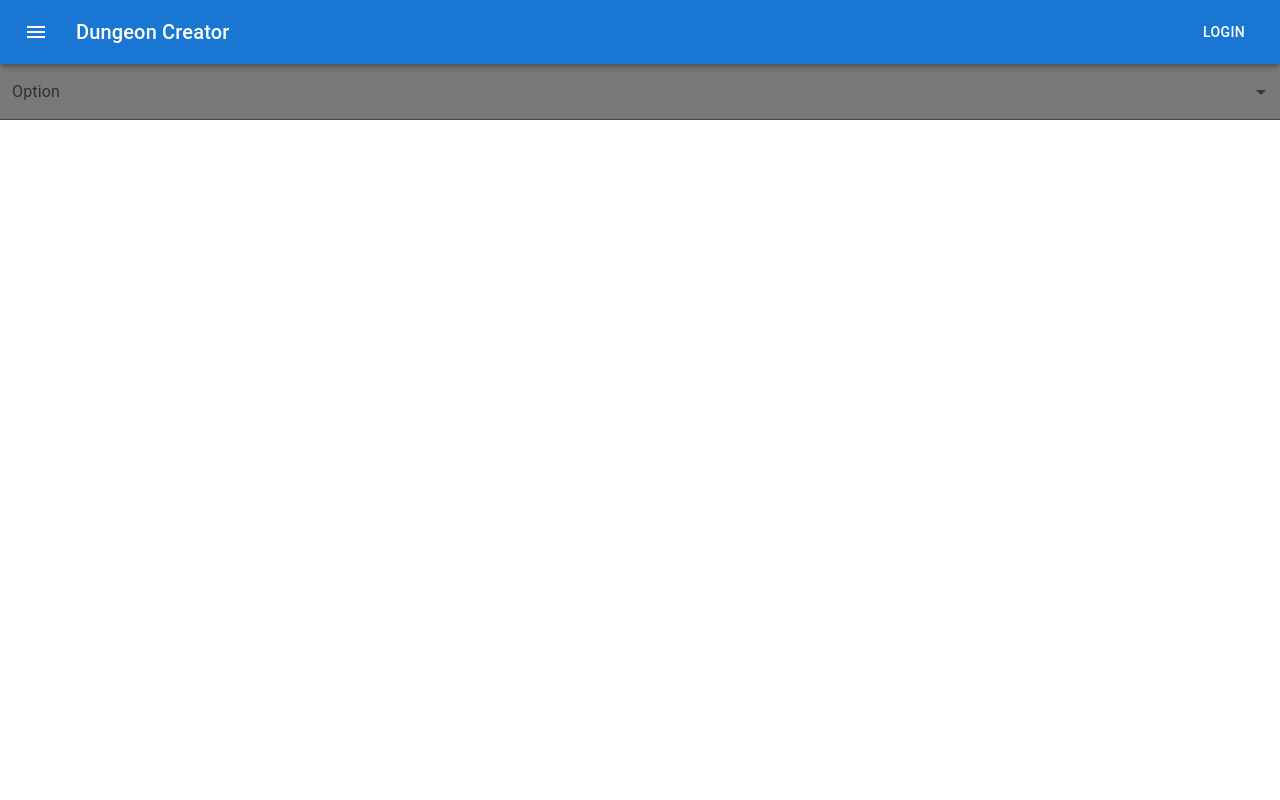
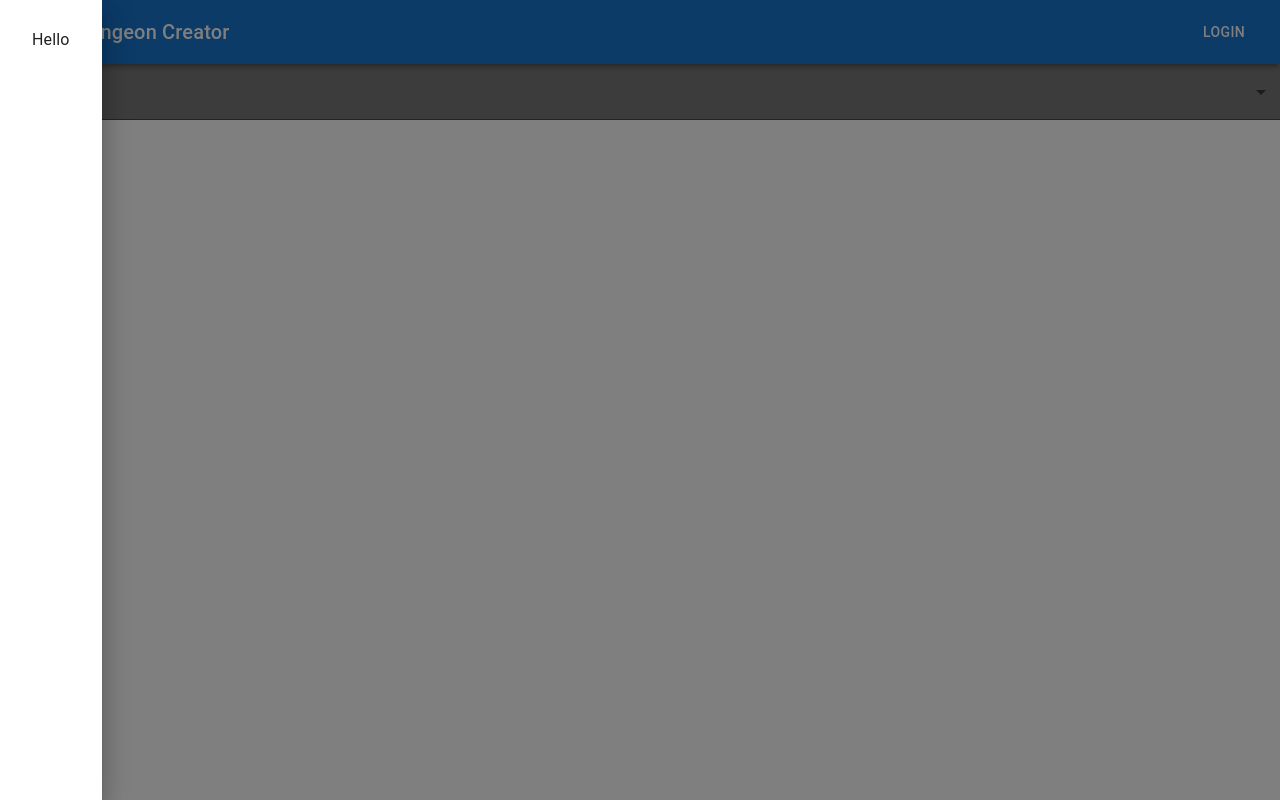
Before and after one commit to ekuether/CYBR8470-Semester-Project, a Next.js app in the folder frontend/: page / in a window 1280 px wide. Both pictures are taken after a click on the button "levels". Built offline with nearby package versions, Linux system fonts and the light colour scheme.

Commit message:
added a level select to the frontend

```diff
--- a/frontend/pages/index.tsx
+++ b/frontend/pages/index.tsx
@@ -11,12 +11,48 @@ import FormControl from '@mui/material/FormControl'
 import InputLabel from '@mui/material/InputLabel'
 import Select from '@mui/material/Select'
 import MenuItem from '@mui/material/MenuItem'
+import ListItemButton from '@mui/material/ListItemButton'
+import ListItemText from '@mui/material/ListItemText'
+import ListItem from '@mui/material/ListItem'
+import List from '@mui/material/List'
 
+
+function LevelListItem (props: any) {
+  const {level, onChange} = props
+  return (
+    <ListItem>
+      <ListItemButton onClick={() => onChange(level)}>
+        <ListItemText primary={level} />
+      </ListItemButton>
+    </ListItem>
+  );
+}
+
+function LevelList (props: any) {
+  const {levels, onChange} = props;
+  const ret = []
+
+  for (const l in levels) {
+    ret.push(LevelListItem({'level': levels[l], 'onChange': onChange}))
+  }
+
+  return (
+    <List>
+      {ret}
+    </List>
+  )
+}
 
 export default function Home() {
   const[loginDrawer, changeLoginDrawer] = React.useState(false);
   const[levelDrawer, changeLevelDrawer] = React.useState(false);
   const[option, changeOption] = React.useState('');
+  const[level, changeLevel] = React.useState('');
+
+  const levelChange = (levelid: any) => {
+    console.log(levelid);
+    changeLevel(levelid);
+  }
 
   const handleChangeOption = (event: any) => {
     changeOption(event.target.value);
@@ -26,10 +62,13 @@ export default function Home() {
     <Box sx={{ flexGrow: 1}}>
       <AppBar>
         <Toolbar>
-          <IconButton color='inherit' edge='start' size='large' aria-label='levels' sx={{ mr: 2 }}>
+          <IconButton color='inherit' edge='start' size='large' aria-label='levels' sx={{ mr: 2 }} onClick={() => changeLevelDrawer(!levelDrawer)}>
             <Menu/>
           </IconButton>
           <Drawer anchor={'left'} open={levelDrawer} onClose={() => changeLevelDrawer(!levelDrawer)} >
+            <Box>
+              <LevelList levels={{"Test": "Hello"}} onChange={levelChange} />
+            </Box>
           </Drawer>
           <Typography variant="h6" component="div" sx={{ flexGrow: 1 }}>
             Dungeon Creator
```
